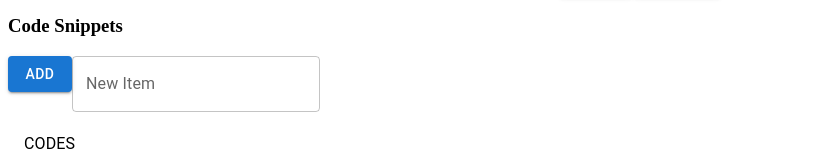
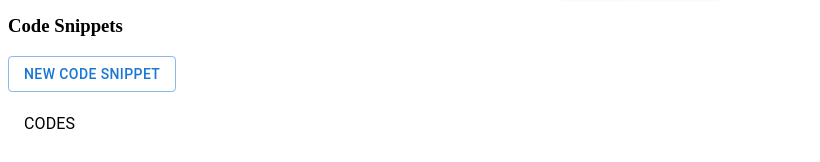
Before and after one commit to codesnippetmanager/SnippetManager, a React app: page / in a window 1280 px wide. Shown: the part 184-346 px from the top of the page, without its empty margins (0-820 px from the left). Built offline with nearby package versions, Linux system fonts and the light colour scheme.

Commit message:
added dialog for new snippet

```diff
--- a/components/App.jsx
+++ b/components/App.jsx
@@ -1,9 +1,6 @@
 import LoginPage from "./LoginPage.jsx";
 import React from "react";
 import SideBar from "./SideBar.jsx";
-
-
-
 
 const App = () => {
 
--- /dev/null
+++ b/components/NewSnippetDialog.jsx
@@ -0,0 +1,65 @@
+import React from 'react';
+import {
+  Button,
+  TextField,
+  Dialog,
+  DialogContent,
+  DialogContentText,
+  DialogTitle,
+  DialogActions,
+  Box,
+  Typography,
+} from '@mui/material';
+import CodeEditor from '@uiw/react-textarea-code-editor';
+
+function NewSnippetDialog() {
+  const [open, setOpen] = React.useState(false);
+
+  const handleClickOpen = () => {
+    setOpen(true);
+  };
+
+  const handleClose = () => {
+    setOpen(false);
+  };
+
+  return (
+    <div>
+      <Button variant="outlined" onClick={handleClickOpen}>
+        New Code Snippet
+      </Button>
+      <Dialog open={open} onClose={handleClose}>
+        <DialogTitle>New Code Snippet</DialogTitle>
+        <DialogContent>
+          <TextField
+            autoFocus
+            margin="dense"
+            id="name"
+            label="Title"
+            type="text"
+            fullWidth
+            variant="standard"
+          />
+        </DialogContent>
+        <CodeEditor
+            language="js"
+            placeholder="Please enter JS code."
+            onChange={(evn) => setCode(evn.target.value)}
+            padding={15}
+            style={{
+              fontSize: 20,
+              width: '600px',
+              height: '300px',
+              backgroundColor: '#f5f5f5',
+              fontFamily: 'ui-monospace,SFMono-Regular,SF Mono,Consolas,Liberation Mono,Menlo,monospace',
+              }}/>
+        <DialogActions>
+          <Button onClick={handleClose}>Cancel</Button>
+          <Button onClick={handleClose}>Add</Button>
+        </DialogActions>
+      </Dialog>
+    </div>
+  )
+}
+
+export default NewSnippetDialog;
--- a/components/SideBar.jsx
+++ b/components/SideBar.jsx
@@ -4,6 +4,7 @@ import { useDispatch, useSelector } from 'react-redux';
 import CodeEditor from '@uiw/react-textarea-code-editor';
 import "../styling/sidebar.css";
 import { updateSnippetListActionCreator } from '../redux/actions';
+import NewSnippetDialog from './NewSnippetDialog';
 
 function SideBar() {
 
@@ -17,15 +18,8 @@ function SideBar() {
       <div className='snippet-container'>
         <div className='list-view'>
             <h3>Code Snippets</h3>
-            <Button variant="contained" color="primary" onClick={(e) => dispatch(updateSnippetListActionCreator(({item: text})))} >
-              Add
-            </Button>
-            <TextField
-                id="new-item"
-                label="New Item"
-                // value={newItem}
-                onChange= {(e) => dispatch(updateSnippetListActionCreator([...list, e.target.value]))}
-            />
+            <NewSnippetDialog />
+
             <List component="nav">
               {list.map((item, index) => (
                 <ListItem button key={index} >
--- a/webpack.config.js
+++ b/webpack.config.js
@@ -58,7 +58,7 @@ module.exports = {
     ]
   },
   resolve: {
-    extensions: ['.tsx', '.ts', '.js'],
+    extensions: ['.tsx', '.ts', '.js', '.jsx'],
   },
   plugins: [
     new HtmlWebpackPlugin({
```
